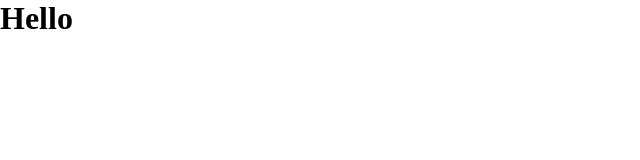
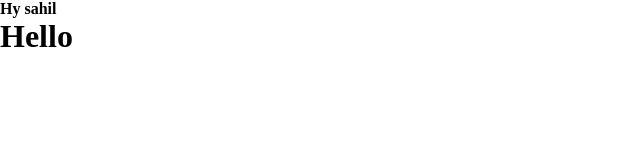
Before and after one commit to sahilzinzuvadiya/practiseofGithub, a plain HTML site: page index.html in a window 1280 px wide. Shown: the whole page, without its empty margins (0-640 px from the left). Drawn offline with Linux system fonts and the light colour scheme.

```diff
--- a/index.html
+++ b/index.html
@@ -7,6 +7,7 @@
     <link rel="stylesheet" href="style.css">
 </head>
 <body>
+    <strong>Hy sahil</strong>
     <h1>Hello</h1>
 </body>
 </html>
```
